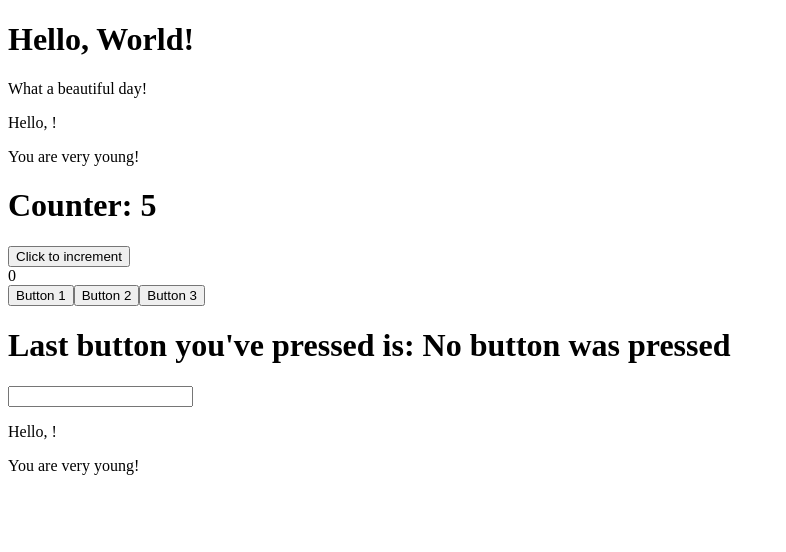
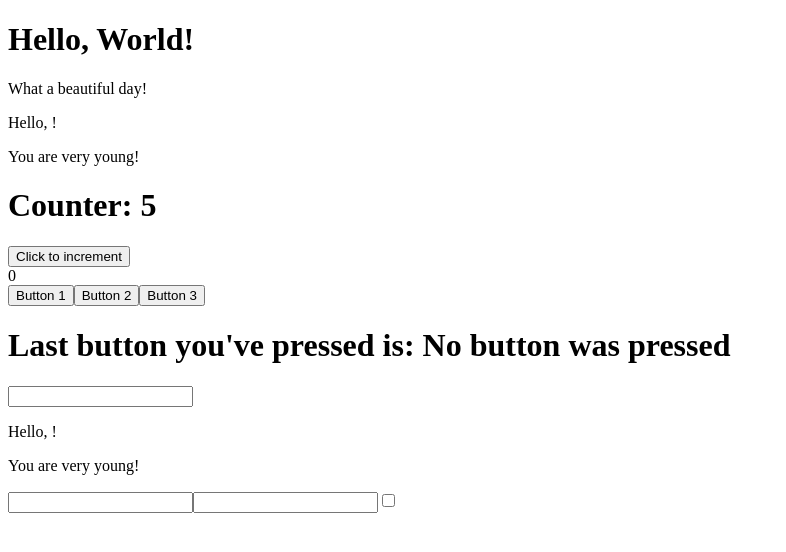
Before and after one commit to pincopops/react-exercises, a React (Create React App) app: page / in a window 1280 px wide. Shown: the top 552 px of the page, without its empty margins (0-786 px from the left). Built offline with nearby package versions, Linux system fonts and the light colour scheme.

Commit message:
Completamento forms-02.

```diff
--- a/src/App.js
+++ b/src/App.js
@@ -5,6 +5,7 @@
 import { ClickCounter } from './ClickCounter';
 import { ClickTracker } from './ClickTracker';
 import { InteractiveWelcome } from './InteractiveWelcome';
+import { Login } from './Login';
 
 export class App extends React.Component{
     render(){
@@ -15,6 +16,7 @@
                 <ClickCounter />
                 <ClickTracker />
                 <InteractiveWelcome />
+                <Login />
             </div>
     }
 }
--- /dev/null
+++ b/src/Login.js
@@ -0,0 +1,36 @@
+import React from "react";
+
+export class Login extends React.Component{
+
+    state = {
+        username: "",
+        password: "",
+        remember: false,
+
+    }
+
+    handleInputChanges = (event) => {
+        const name = event.target.name;
+        const value = event.target.value;
+        const type = event.target.type;
+        const checked = event.target.checked;
+
+
+        this.setState({
+            [name]: type === "checkbox" ? checked : value,
+        })
+
+    }
+
+    componentDidUpdate(){
+        console.log(this.state);
+    }
+
+    render(){
+        return <div>
+            <input type="text" name="username" value={this.state.username} onChange={this.handleInputChanges}></input>
+            <input type="password" name="password" value={this.state.password} onChange={this.handleInputChanges}></input>
+            <input type="checkbox" name="remember" checked={this.state.remember} onChange={this.handleInputChanges}></input>
+        </div>
+    }
+}
```
